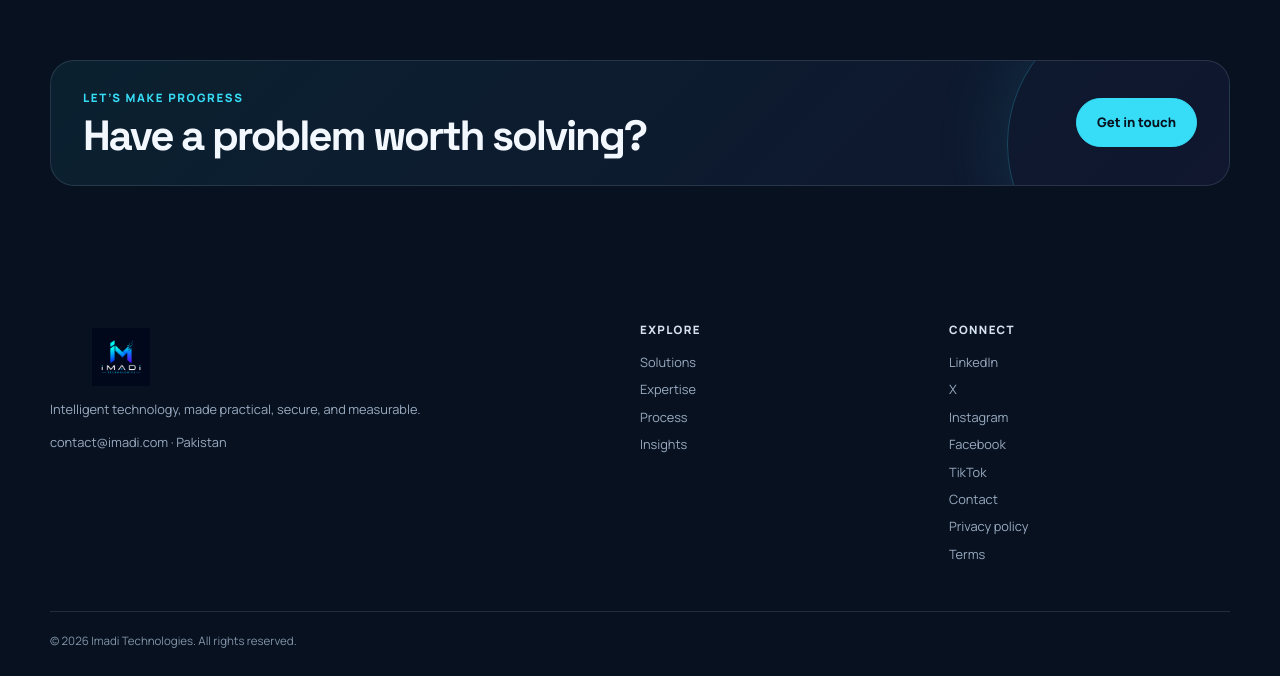
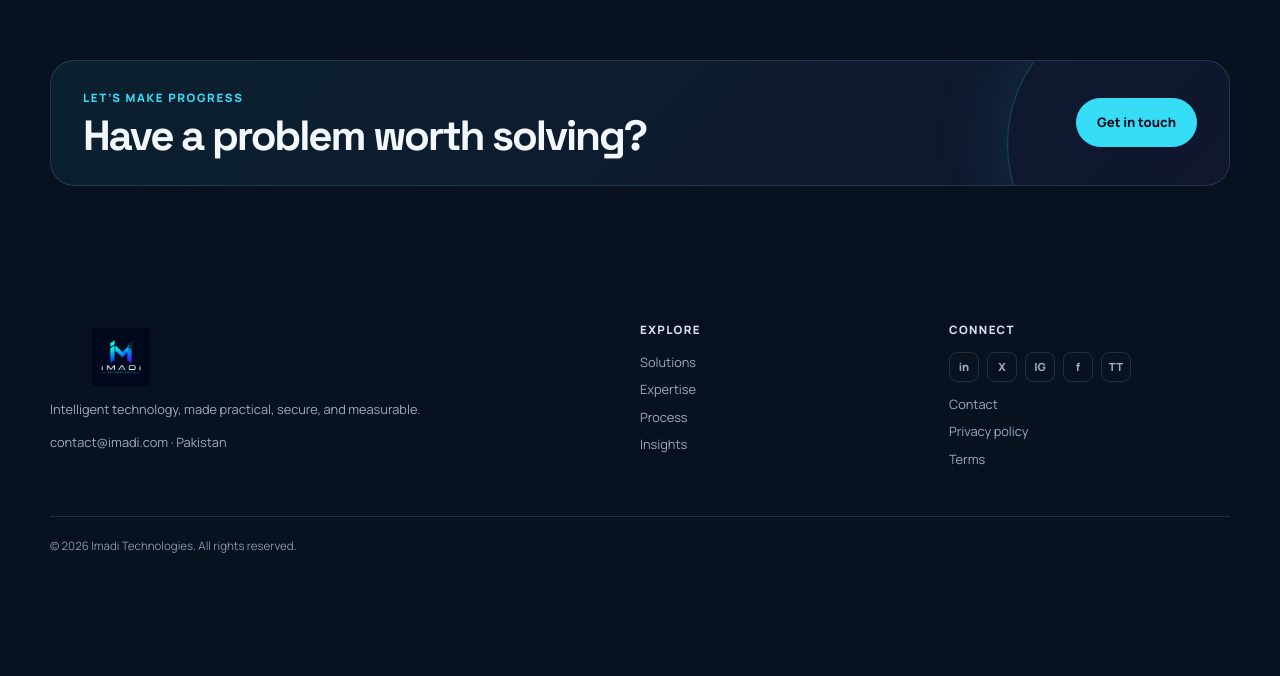
Before and after one commit to burhanuddinpatanwala675-coder/imadi-platform, a website: page public/index.html in a window 1280 px wide. Shown: the part 2386-3062 px from the top of the page. After the commit the page ends 2966 px from the top, so only its background shows below. Drawn offline with Linux system fonts and the light colour scheme; no server answers.

Commit message:
Make footer social links a compact icon row instead of a stacked list

```diff
--- a/public/index.html
+++ b/public/index.html
@@ -294,11 +294,13 @@
                 </div>
                 <div>
                     <div class="footer-title">Connect</div>
-                    <a id="linkedin-link" href="#" target="_blank" rel="noopener" hidden>LinkedIn</a>
-                    <a id="x-link" href="#" target="_blank" rel="noopener" hidden>X</a>
-                    <a id="instagram-link" href="#" target="_blank" rel="noopener" hidden>Instagram</a>
-                    <a id="facebook-link" href="#" target="_blank" rel="noopener" hidden>Facebook</a>
-                    <a id="tiktok-link" href="#" target="_blank" rel="noopener" hidden>TikTok</a>
+                    <div class="social-links">
+                        <a id="linkedin-link" href="#" target="_blank" rel="noopener" hidden aria-label="LinkedIn">in</a>
+                        <a id="x-link" href="#" target="_blank" rel="noopener" hidden aria-label="X">X</a>
+                        <a id="instagram-link" href="#" target="_blank" rel="noopener" hidden aria-label="Instagram">IG</a>
+                        <a id="facebook-link" href="#" target="_blank" rel="noopener" hidden aria-label="Facebook">f</a>
+                        <a id="tiktok-link" href="#" target="_blank" rel="noopener" hidden aria-label="TikTok">TT</a>
+                    </div>
                     <a href="contact.html">Contact</a>
                     <a href="privacy.html">Privacy policy</a>
                     <a href="terms.html">Terms</a>
--- a/public/site.css
+++ b/public/site.css
@@ -486,6 +486,35 @@ footer {
     margin-bottom: 12px
 }
 
+/* Social icons sit in their own compact row instead of stacking one-per-line
+   like the page-link list above/below them. */
+.social-links {
+    display: flex;
+    flex-wrap: wrap;
+    gap: 8px;
+    margin: 0 0 12px
+}
+
+.social-links a {
+    display: flex !important;
+    align-items: center;
+    justify-content: center;
+    width: 30px;
+    height: 30px;
+    margin: 0 !important;
+    border: 1px solid var(--line);
+    border-radius: 8px;
+    font-size: .7rem;
+    font-weight: 800;
+    letter-spacing: 0;
+    color: var(--muted)
+}
+
+.social-links a:hover {
+    border-color: var(--cyan);
+    color: var(--cyan)
+}
+
 .bottom {
     padding-top: 20px;
     display: flex;
```
Also changed, not shown: public/contact.html (+1 -1 lines).
